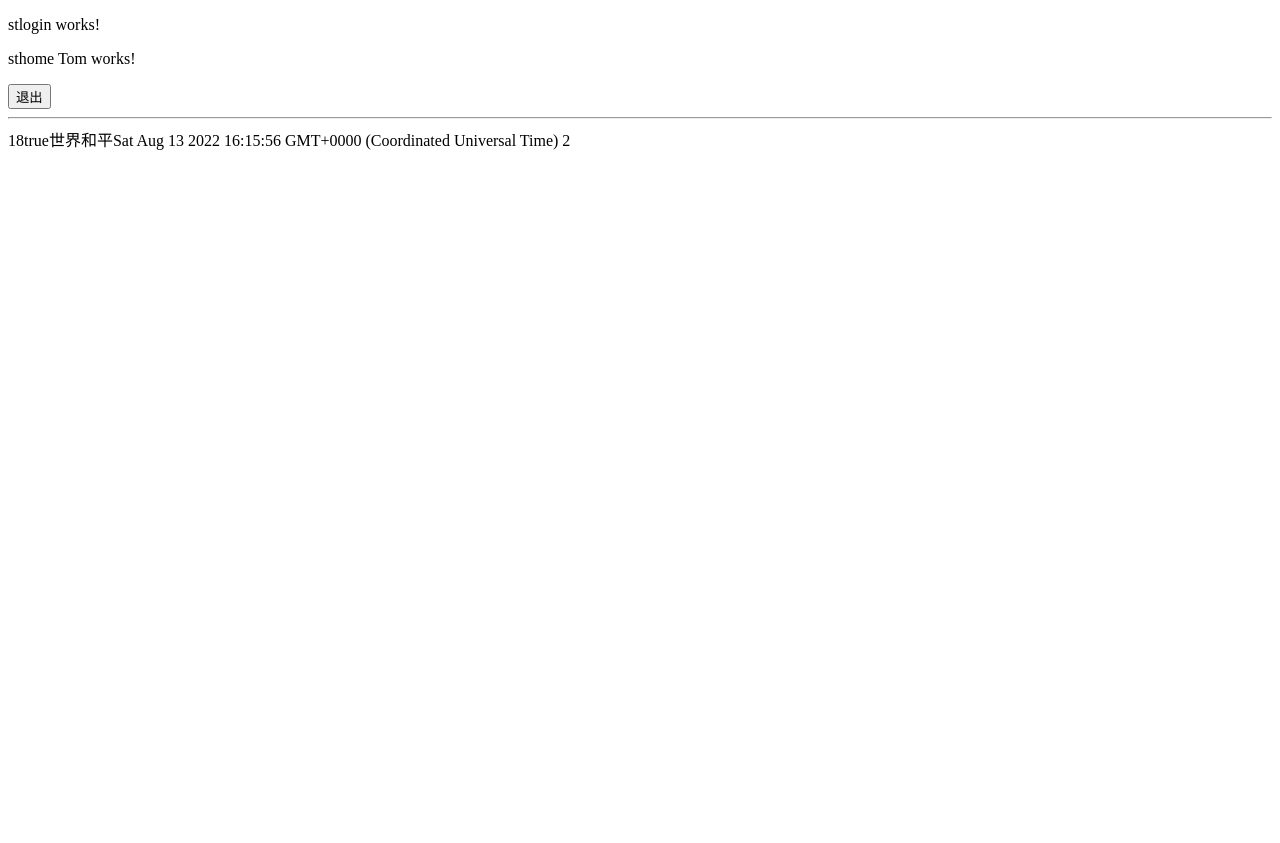
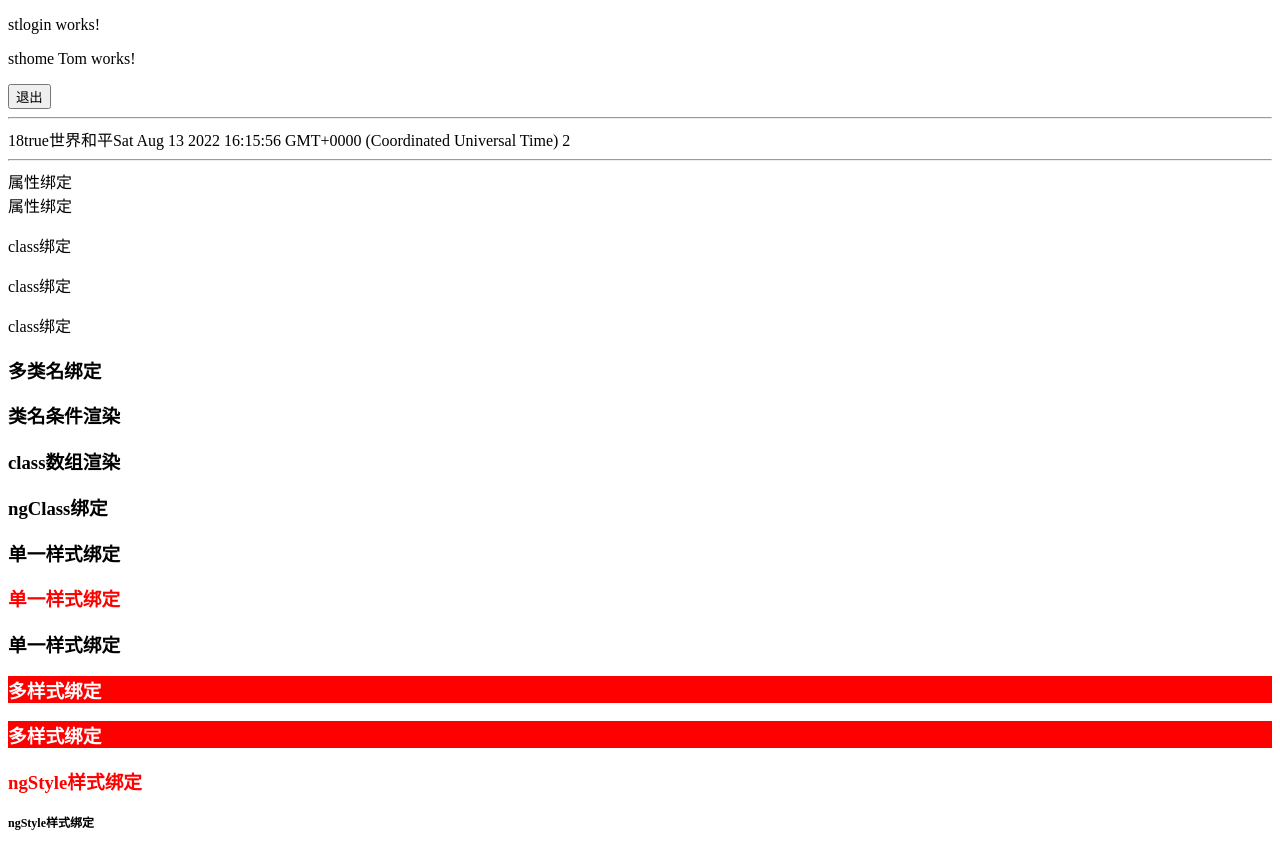
Before and after one commit to szlsay/STAngular, an Angular app: page / in a window 1280 px wide. Before the commit the page ends 800 px from the top, so only its background shows below. Built offline with nearby package versions, Linux system fonts and the light colour scheme.

Commit message:
fix:属性绑定

```diff
--- a/src/app/sthome/sthome.component.html
+++ b/src/app/sthome/sthome.component.html
@@ -3,3 +3,29 @@
 <hr>
 {{age}}{{isHome}}{{desc}}{{date}}
 {{1+1}}
+<hr>
+<!-- 属性绑定使用的语法是[属性名]  -->
+<div [id]="'box'">属性绑定</div>
+<div [id]="box">属性绑定</div>
+
+<!-- class渲染方式 -->
+<!-- 单一类绑定 -->
+<p [class]="'item'">class绑定</p>
+<p [class]="itemClass">class绑定</p>
+<p [class.itemClass]="true">class绑定</p>
+
+<h3 [class]="homeClasses">多类名绑定</h3>
+<h3 [class]="{'h3-dom':false,'title-dom':true}">类名条件渲染</h3>
+<h3 [class]="['h3-dom','title-dom']">class数组渲染</h3>
+<h3 [ngClass]="{'active': isActive}">ngClass绑定</h3>
+
+<!-- 样式绑定 -->
+<h3 [style.width]="'300px'">单一样式绑定</h3>
+<h3 [style.color]="'red'">单一样式绑定</h3>
+<h3 [style.width.px]="'300'">单一样式绑定</h3>
+
+<h3 [style]="'background:red;color:#fff'">多样式绑定</h3>
+<h3 [style]="{'background':'red','color':'#fff'}">多样式绑定</h3>
+
+<h3 [ngStyle]="{'color': 'red'}">ngStyle样式绑定</h3>
+<h3 [ngStyle]="{'font-size': !isMax ? '24px' : '12px'}">ngStyle样式绑定</h3>
--- a/src/app/sthome/sthome.component.ts
+++ b/src/app/sthome/sthome.component.ts
@@ -17,6 +17,14 @@ export class STHomeComponent implements OnInit {
   desc: string = '世界和平'
   date: Date = new Date()
 
+  box: String = 'home-box'
+  itemClass: String = 'home-item'
+
+  homeClasses: String = 'h3-dom title-dom'
+  isActive: boolean = true
+
+  isMax: boolean = true
+
   handlerOutLogin(){
     this.outLogin.emit('用户退出')
   }
```
